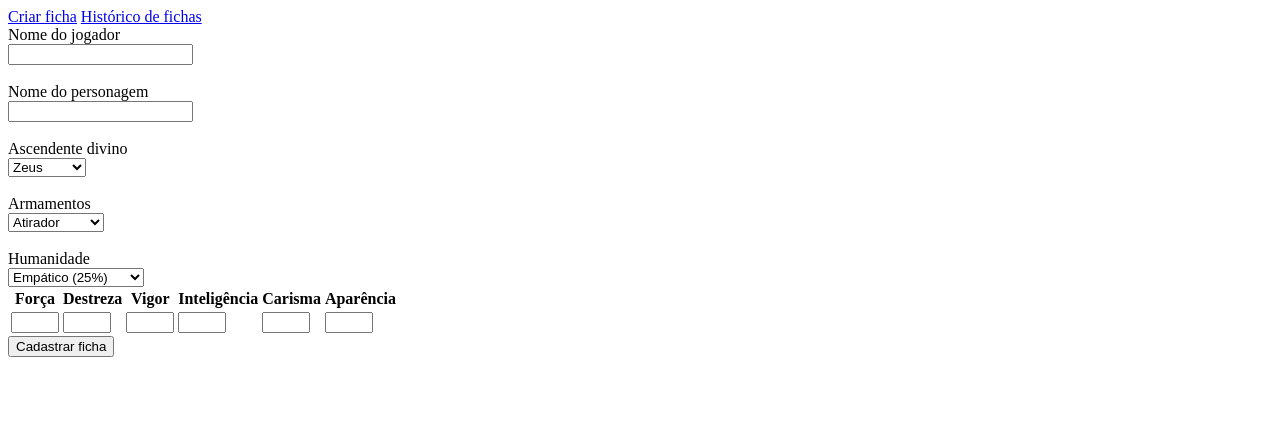
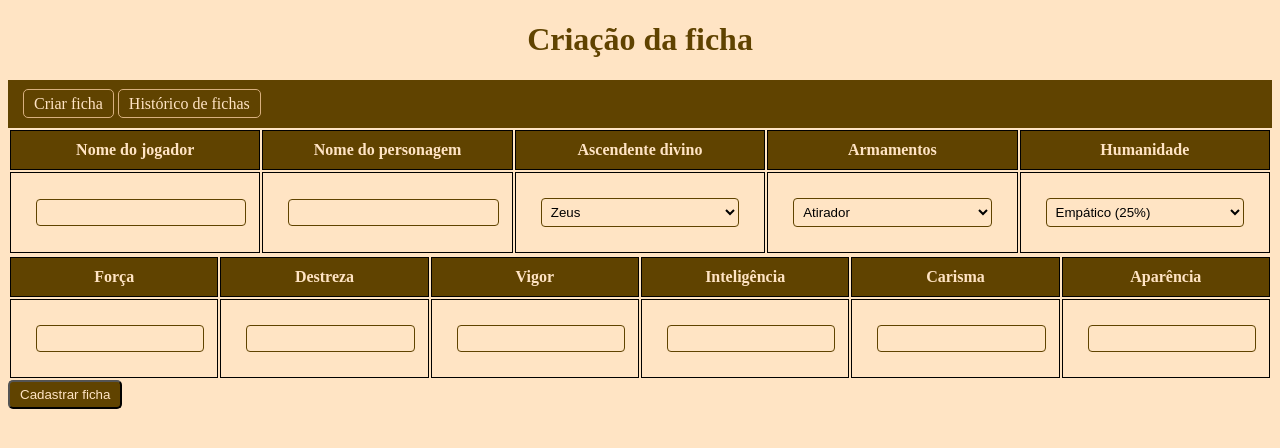
Before and after one commit to TalitaDOMS/Filhos-do-Destino, a Flask app: page / in a window 1280 px wide. Shown: the top 448 px of the page. Run offline with Flask 3, Linux system fonts and the light colour scheme.

Commit message:
Add files via upload

```diff
--- a/static/style.css
+++ b/static/style.css
@@ -1,3 +1,81 @@
 body {
+    background-color: #ffe4c4;
+}
+nav {
+    background-color: #604300;
+    padding: 15px;
+}
+h1 {
+    text-align: center;
+    color: #604300;
+}
+/* Estilo para links */
+a {
+    color: #ffe4c4;
+    padding: 5px 10px;
+    border: 1px solid #d9b07f;
+    border-radius: 5px;
+    text-decoration: none;
+}
+a:hover {
+    background-color: #d9b07f;
+    color: #604300;
+}
+button {
+    color: #ffe4c4;
+    background-color: #604300;
+    padding: 5px 10px;
+    border-radius: 5px;
+}
+button:hover {
+    background-color: #d9b07f;
+    color: #604300;
+}
 
+/* Estilo para o título */
+div.titulo {
+    background-color: #2f2100;
+    color: #ffe4c4;
+    padding: 5px 20px;
 }
+div.ficha {
+    background-color: #d9b07f;
+    padding: 10px;
+    margin: 10px;
+    border-radius: 5px;
+}
+
+td, th {
+    padding: 5px;
+    text-align: center;
+    width: auto;
+    border: 1px solid black;
+}
+th {
+    background-color: #604300;
+    color: #ffe4c4;
+    padding: 10px;
+}
+
+td {
+    padding: 25px;
+}
+
+table {
+    width: 100%;
+    margin-left: auto;
+    margin-right: auto;
+    table-layout: fixed;
+    word-wrap: break-word;
+}
+
+
+
+/* Estilo para input */
+input[type="text"], input[type="number"], select{
+    width: 100%;
+    padding: 5px;
+    border: 1px solid #604300;
+    border-radius: 4px;
+    background-color: #ffe4c4;
+}
--- a/templates/index.html
+++ b/templates/index.html
@@ -3,20 +3,28 @@
 <head>
     <meta charset="UTF-8">
     <title>Criação da ficha</title>
-    <link rel="stylesheet" href="/style.css">
+    <link rel="stylesheet" href="/static/style.css">
 </head>
 <body>
+    <h1>Criação da ficha</h1>
     <nav>
         <a href="/">Criar ficha</a>
         <a href="/fichas">Histórico de fichas</a>
     </nav>
-    <div>
+    <div class="conteudo">
         <form action="/salvar" method="post">
-            <label for="nomeJogador">Nome do jogador</label><br>
-            <input id="nomeJogador" name="nomeJogador" type="text"><br><br>
-            <label for="nomePersonagem">Nome do personagem</label><br>
-            <input id="nomePersonagem" name="nomePersonagem" type="text"><br><br>
-            <label for="parenteDivino">Ascendente divino</label><br>
+            <table>
+                <tr>
+                    <th><label for="nomeJogador">Nome do jogador</label><br></th>
+                    <th><label for="nomePersonagem">Nome do personagem</label><br></th>
+                    <th><label for="parenteDivino">Ascendente divino</label><br></th>
+                    <th><label for="armamento">Armamentos</label><br></th>
+                    <th><label for="humanidade">Humanidade</label><br></th>
+                </tr>
+                <tr>
+                    <td><input id="nomeJogador" name="nomeJogador" type="text"></td>
+                    <td><input id="nomePersonagem" name="nomePersonagem" type="text"></td>
+                    <td>
                         <select id="parenteDivino" name="parenteDivino">
                             <option value="Zeus">Zeus</option>
                             <option value="Poseidon">Poseidon</option>
@@ -30,19 +38,24 @@
                             <option value="Dionísio">Dionísio</option>
                             <option value="Deméter">Deméter</option>
                             <option value="Nike">Nike</option>
-            </select><br><br>
-            <label for="armamento">Armamentos</label><br>
+                        </select>
+                    </td>
+                    <td>
                         <select id="armamento" name="armamento">
                             <option value="Atirador">Atirador</option>
                             <option value="Espadachim">Espadachim</option>
                             <option value="Lutador">Lutador</option>
-            </select><br><br>
-            <label for="humanidade">Humanidade</label><br>
+                        </select>
+                    </td>
+                    <td>
                         <select id="humanidade" name="humanidade">
                             <option value="Empático">Empático (25%)</option>
                             <option value="Desumano">Desumano (0%)</option>
                             <option value="Monstruoso">Monstruoso (-25%)</option>
                         </select>
+                    </td>
+                </tr>
+            </table>
             <table>
                 <tr>
                     <th>Força</th>
```
Also changed, not shown: templates/fichas.html (+24 -10 lines). Lines whose indentation alone changed are shown as unchanged.
